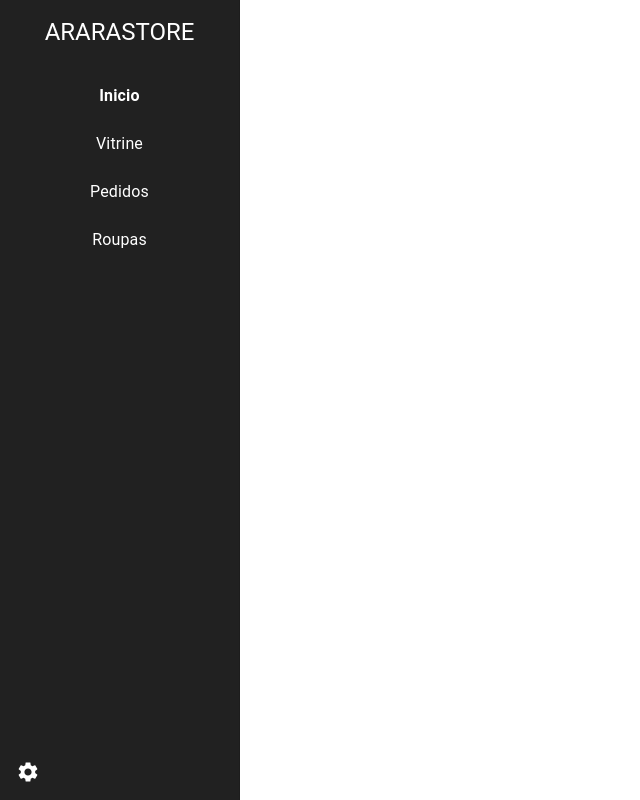
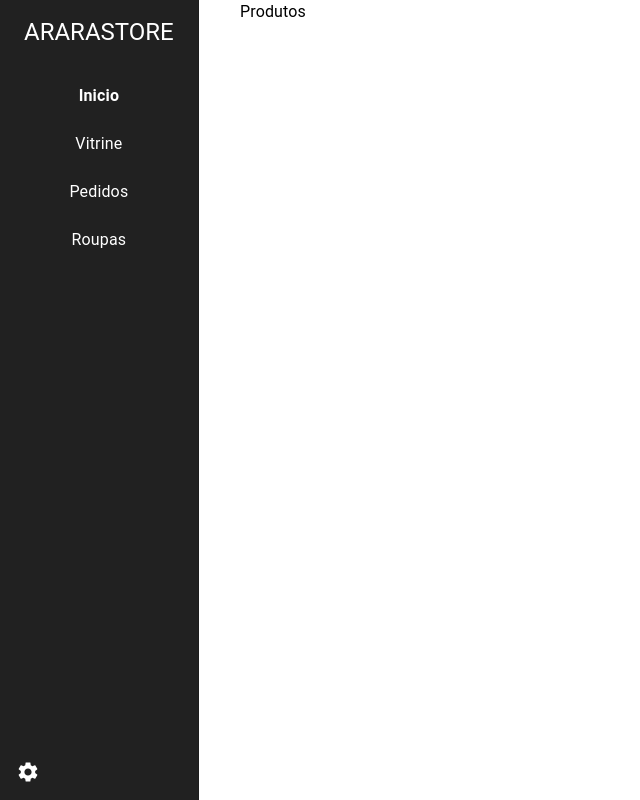
Before and after one commit to henriqueyun/arara-store-admin-frontend, a React (Vite) app: page / in a window 1280 px wide. Shown: the whole page, without its empty margins (0-640 px from the left). Built offline with nearby package versions, Linux system fonts and the light colour scheme.

Commit message:
fix: fixed no-width sidebar

```diff
--- a/src/App.jsx
+++ b/src/App.jsx
@@ -1,14 +1,14 @@
-import * as React from 'react';
-import { Grid } from "@mui/material"
-import Sidebar from './components/Sidebar'
+import React from "react";
+import { Box } from "@mui/material"
+import Sidebar from "./components/Sidebar"
+import Products from "./pages/Products"
 
 function App() {
-
   return (
-    <Grid container>
-      <h1>Hello World!</h1>
+    <Box sx={{ display: "flex" }}>
       <Sidebar />
-    </Grid>
+      <Products />
+    </Box>
   )
 }
 
--- a/src/components/Sidebar.jsx
+++ b/src/components/Sidebar.jsx
@@ -1,19 +1,16 @@
-import * as React from 'react';
-import Drawer from '@mui/material/Drawer';
-import Toolbar from '@mui/material/Toolbar';
-import List from '@mui/material/List';
-import Typography from '@mui/material/Typography';
-import ListItem from '@mui/material/ListItem';
-import ListItemButton from '@mui/material/ListItemButton';
-import ListItemText from '@mui/material/ListItemText';
-import { Box, Link, ListItemIcon } from '@mui/material';
-import { Settings } from '@mui/icons-material';
-
-const drawerWidth = 240;
+import React from "react";
+import Drawer from "@mui/material/Drawer";
+import Toolbar from "@mui/material/Toolbar";
+import List from "@mui/material/List";
+import Typography from "@mui/material/Typography";
+import ListItem from "@mui/material/ListItem";
+import ListItemButton from "@mui/material/ListItemButton";
+import ListItemText from "@mui/material/ListItemText";
+import { Box, Link, ListItemIcon } from "@mui/material";
+import { Settings } from "@mui/icons-material";
 
 export default function Sidebar() {
   return (
-
     <Drawer
       variant="permanent"
       anchor="left"
@@ -40,12 +37,12 @@ export default function Sidebar() {
   )
 }
 
-function SidebarLi({ title, selected, link }) {
+function SidebarLi({ title, selected }) {
   return (
     <ListItem disablePadding>
       <ListItemButton >
         <ListItemText>
-          <Typography align="center" sx={{ fontWeight: selected && 'bold' }}>
+          <Typography align="center" sx={{ fontWeight: selected && "bold" }}>
             {title}
           </Typography>
         </ListItemText>
--- /dev/null
+++ b/src/pages/Products.jsx
@@ -0,0 +1,12 @@
+import { Box, Typography } from "@mui/material";
+import React from "react";
+
+function Products() {
+    return (
+        <Box component="main" sx={{ flexShrink: 0 }}>
+            <Typography>Produtos</Typography>
+        </Box>
+    );
+}
+
+export default Products;
--- a/src/theme/Theme.js
+++ b/src/theme/Theme.js
@@ -1,6 +1,6 @@
-import { createTheme } from '@mui/material/styles';
-import { light } from '@mui/material/styles/createPalette';
-import { grey } from '@mui/material/colors';
+import { createTheme } from "@mui/material/styles";
+import { light } from "@mui/material/styles/createPalette";
+import { grey } from "@mui/material/colors";
 
 const theme = createTheme({
     mode: light,
@@ -9,7 +9,11 @@ const theme = createTheme({
             styleOverrides: {
                 paper: {
                     backgroundColor: grey[900],
-                    color: '#FFFFFF',
+                    color: "#FFFFFF",
+                    flexShrink: 0,
+                },
+                root: {
+                    flexShrink: 0,
                     width: 240,
                 }
             }
```
Also changed, not shown: src/pages/ProductForm.jsx (added, +11 -0 lines).
